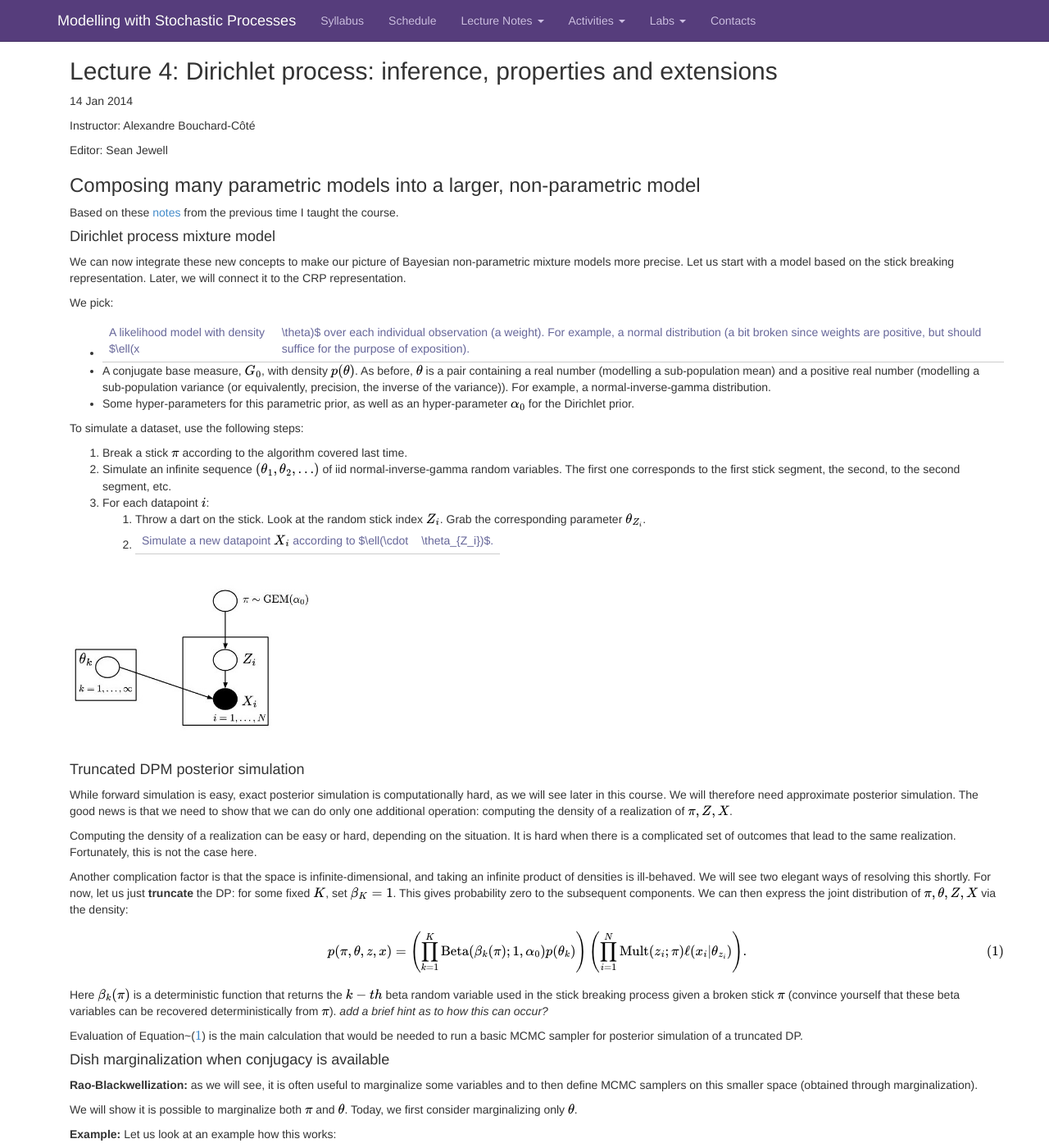
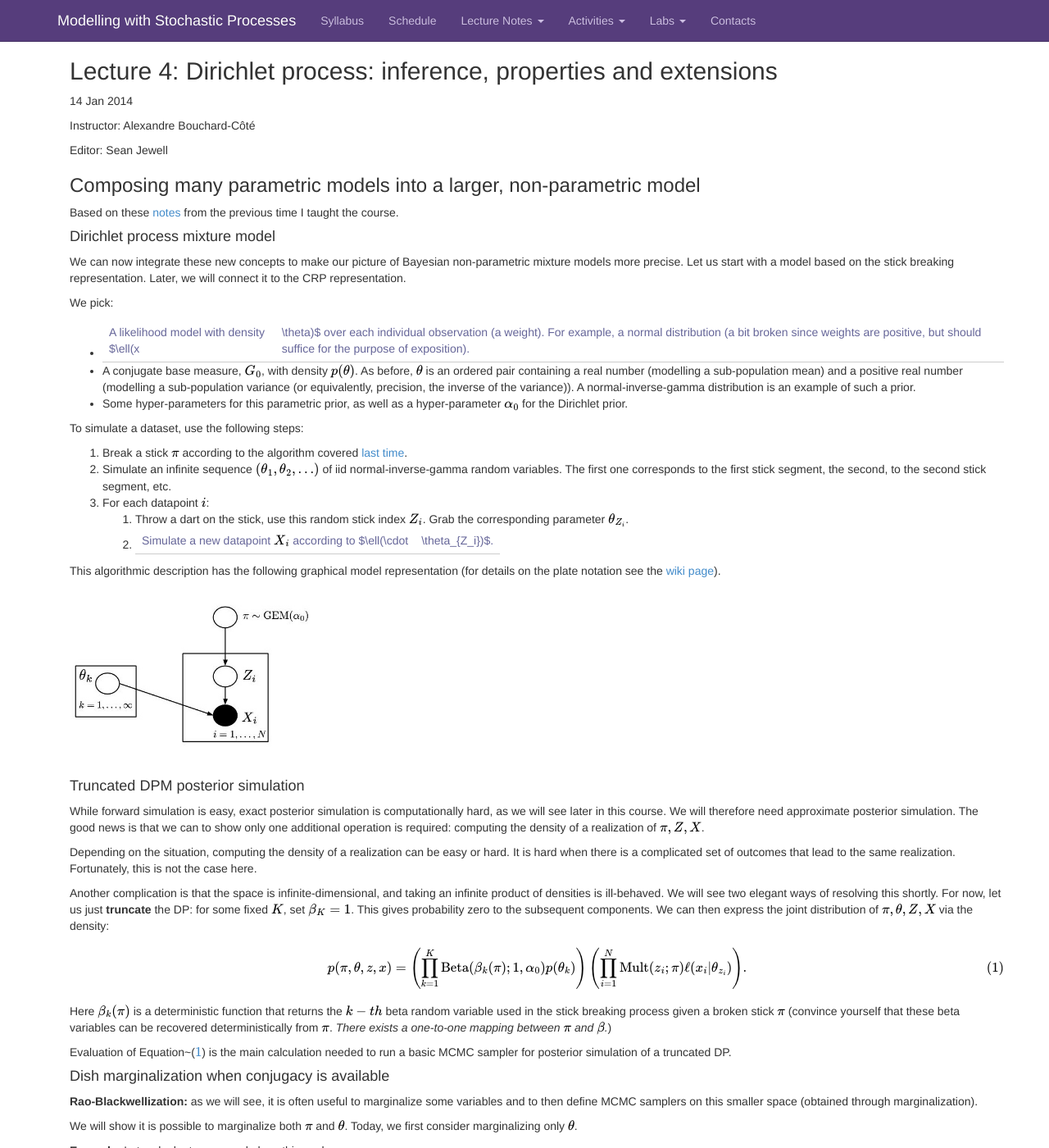
Before and after one commit to snowdj/stochastic_process_notes, a Jekyll site: the page built from _posts/2014-01-14-notes-lecture4.md, in a window 1280 px wide and 1400 px high. Shown: the whole window at 82% size. Built offline with Jekyll 4.4.1, drawn with Linux system fonts in a browser that asks for light colours; nearby versions of some CDN libraries; Markdown is read by kramdown in place of the engine named in the settings; formulas are drawn with MathJax 3; comment, search, counter and statistics services are not loaded; some of the changed text lies outside the part shown.

Commit message:
additional small edits, one more final commit on references and cleanup req’d

```diff
--- a/_posts/2014-01-14-notes-lecture4.md
+++ b/_posts/2014-01-14-notes-lecture4.md
@@ -19,34 +19,35 @@
 We pick:
 
 - A likelihood model with density $\ell(x|\theta)$ over each individual observation (a weight). For example, a normal distribution (a bit broken since weights are positive, but should suffice for the purpose of exposition).
-- A conjugate base measure, $G\_0$, with density $p(\theta)$. As before, $\theta$ is a pair containing a real number (modelling a sub-population mean) and a positive real number (modelling a sub-population variance (or equivalently, precision, the inverse of the variance)). For example, a normal-inverse-gamma distribution.
-- Some hyper-parameters for this parametric prior, as well as an hyper-parameter $\alpha\_0$ for the Dirichlet prior.
+- A conjugate base measure, $G\_0$, with density $p(\theta)$. As before, $\theta$ is an ordered pair containing a real number (modelling a sub-population mean) and a positive real number (modelling a sub-population variance (or equivalently, precision, the inverse of the variance)). A normal-inverse-gamma distribution is an example of such a prior.
+- Some hyper-parameters for this parametric prior, as well as a hyper-parameter $\alpha\_0$ for the Dirichlet prior.
 
 To simulate a dataset, use the following steps:
 
-1. Break a stick $\pi$ according to the algorithm covered last time.
-2. Simulate an infinite sequence $(\theta\_1, \theta\_2, \dots)$ of iid normal-inverse-gamma random variables. The first one corresponds to the first stick segment, the second, to the second segment, etc.
+1. Break a stick $\pi$ according to the algorithm covered [last time]({{ site.url }}/lecture/2014/01/12/notes-lecture3.html).
+2. Simulate an infinite sequence $(\theta\_1, \theta\_2, \dots)$ of iid normal-inverse-gamma random variables. The first one corresponds to the first stick segment, the second, to the second stick segment, etc.
 3. For each datapoint $i$:
-     1. Throw a dart on the stick. Look at the random stick index $Z\_i$. Grab the corresponding parameter $\theta\_{Z\_i}$.
+     1. Throw a dart on the stick, use this random stick index $Z\_i$. Grab the corresponding parameter $\theta\_{Z\_i}$.
      2. Simulate a new datapoint $X\_i$ according to $\ell(\cdot | \theta\_{Z\_i})$.
 
+This algorithmic description has the following graphical model representation (for details on the plate notation see the [wiki page](https://en.wikipedia.org/wiki/Plate_notation)).
 <img src="{{ site.url }}/images/dpm-gm.jpg" alt="DPMGM" style="width: 300px;"/>
 
 #### Truncated DPM posterior simulation
 
-While forward simulation is easy, exact posterior simulation is computationally hard, as we will see later in this course. We will therefore need approximate posterior simulation. The good news is that we need to show that we can do only one additional operation: computing the density of a realization of $\pi, Z, X$.
+While forward simulation is easy, exact posterior simulation is computationally hard, as we will see later in this course. We will therefore need approximate posterior simulation. The good news is that we can to show only one additional operation is required: computing the density of a realization of $\pi, Z, X$.
 
-Computing the density of a realization can be easy or hard, depending on the situation. It is hard when there is a complicated set of outcomes that lead to the same realization. Fortunately, this is not the case here.
+Depending on the situation, computing the density of a realization can be easy or hard. It is hard when there is a complicated set of outcomes that lead to the same realization. Fortunately, this is not the case here.
 
-Another complication factor is that the space is infinite-dimensional, and taking an infinite product of densities is ill-behaved. We will see two elegant ways of resolving this shortly. For now, let us just **truncate** the DP: for some fixed $K$, set $\beta\_K = 1$. This gives probability zero to the subsequent components. We can then express the joint distribution of $\pi, \theta, Z, X$ via the density:
+Another complication is that the space is infinite-dimensional, and taking an infinite product of densities is ill-behaved. We will see two elegant ways of resolving this shortly. For now, let us just **truncate** the DP: for some fixed $K$, set $\beta\_K = 1$. This gives probability zero to the subsequent components. We can then express the joint distribution of $\pi, \theta, Z, X$ via the density:
 
 \\begin{eqnarray}\label{eq:joint}
 p(\pi, \theta, z, x) = \left(\prod\_{k=1}^K \Beta(\beta\_k(\pi); 1, \alpha\_0) p(\theta\_k) \right) \left( \prod\_{i=1}^N \Mult(z\_i; \pi) \ell(x\_i | \theta\_{z\_i}) \right).
 \\end{eqnarray}
 
-Here $\beta\_k(\pi)$ is a deterministic function that returns the $k-th$ beta random variable used in the stick breaking process given a broken stick $\pi$ (convince yourself that these beta variables can be recovered deterministically from $\pi$). *add a brief hint as to how this can occur?*
+Here $\beta\_k(\pi)$ is a deterministic function that returns the $k-th$ beta random variable used in the stick breaking process given a broken stick $\pi$ (convince yourself that these beta variables can be recovered deterministically from $\pi$. *There exists a one-to-one mapping between $\pi$ and $\beta$.*)
 
-Evaluation of Equation~(\ref{eq:joint}) is the main calculation that would be needed to run a basic MCMC sampler for posterior simulation of a truncated DP.
+Evaluation of Equation~(\ref{eq:joint}) is the main calculation needed to run a basic MCMC sampler for posterior simulation of a truncated DP.
 
 #### Dish marginalization when conjugacy is available
 
@@ -83,7 +84,7 @@
 \int   p(\theta\_2) \ell(x\_2 | \theta\_2) \ell(x\_3 | \theta\_2) \ud \theta\_2.
 \\end{eqnarray}
 
-But this is just $m(x\_2, x\_3)$, which we can handle by conjugacy! Recall from last [lecture]({{ site.url }}/lecture/2014/01/02/notes-lecture2.html):
+But this is just $m(x\_2, x\_3)$, which we can handle by conjugacy! Recall from last [lecture]({{ site.url }}/lecture/2014/01/12/notes-lecture3.html):
 
 \\begin{eqnarray}
 m(x) & = & \frac{p\_{h}(z) \ell(x | z)}{p(z | x)} \\\\
@@ -128,17 +129,18 @@
 \P(\part(Z) = \part, X = x) & = & \label{eq:crp-joint} \CRP(\part(z); \alpha\_0) \left( \prod\_{B \in \part(z)} m(x\_B) \right)
 \\end{eqnarray}
 
-Surprisingly, we managed to get rid of all continuous latent variables! So in principle we could compute the exact posterior probability $\P(Z = z | X = x)$ by summing over all partitions $\part$. In practice, the number of partitions is super-exponential, so this is not practical for large problems. So we will still use an approximation algorithm such as MCMC. But the explicit exact formula can be useful on tiny examples, in particular for debugging approximation algorithms.
+Surprisingly, we managed to get rid of all continuous latent variables! So, in principle, we could compute the exact posterior probability $\P(Z = z | X = x)$ by summing over all partitions $\part$. In practice, the number of partitions is super-exponential, so this is not practical for large problems. As a result we use an approximation algorithm such as MCMC. But the explicit exact formula can be useful on tiny examples, in particular, for debugging approximation algorithms.
 
 ### Theoretical properties of DPs
 
-Let us look now at the theoretical justifications of some of the step we took in the previous argument. First, we will need yet another characterization/definition of the DP.
+Let us look now at the theoretical justifications of some of the steps we took in the previous argument. First, we will need yet another characterization/definition of the DP.
 
 #### FDDs of a DP
 
 Consider the following thought experiment:
 
-1. Let us fix a partition of $\Omega$, $A\_1, A\_2, A\_3$. <img src="{{ site.url }}/images/partition.jpg" alt="Drawing" style="width: 100px; float: right"/>
+1. Fix a partition of $\Omega$: $A\_1, A\_2, A\_3$.
+<img src="{{ site.url }}/images/partition.jpg" alt="Drawing" style="width: 100px; float: right"/>
 2. Imagine that we simulate a realization of $G$.
 3. Let us look at $G(A\_1)$. What is that? Just the sum of the heights of the sticks that fall in $A\_1$.
 4. Do the same for $A\_2, A\_3$. We get a triplet of positive real numbers $(A\_1, A\_2, A\_3)$.
@@ -149,7 +151,7 @@
 (G(A\_1), \dots, G(A\_m)) \sim \Dir(\alpha\_0 G\_0(A\_1), \dots, \alpha\_0 G\_0(A\_m)).
 \\end{eqnarray}
 
-**Question:** First, why is this declarative definition well-defined, in other words, why are we guaranteed that there exists a unique process that satisfies Equation~(\ref{eq:dp-marg})?
+**Question:** First, why is this declarative definition well-defined? In other words, why are we guaranteed that there exists a unique process that satisfies Equation~(\ref{eq:dp-marg})?
 
 **Answer:** This follows from the [Kolmogorov extension theorem](http://en.wikipedia.org/wiki/Kolmogorov_extension_theorem). We will revisit this theorem later in more detail, but informally it says that if we can show that the marginal specified by Equation~(\ref{eq:dp-marg}) are *consistent*, then existence and uniqueness of a process is guaranteed by the Kolmogorov extension theorem.
 
@@ -188,7 +190,7 @@
 ---
 
 **Proof:** Let $\theta > 0$ be an arbitrary scale parameter, and $Y\_i \sim \gammarv(\alpha\_0 G\_0(B\_i), \theta)$ be independent.
-We have from the lemma:
+From the lemma:
 \\begin{eqnarray}
 (V\_1, V\_2 + V\_3) &\deq \left(\frac{Y\_1}{\sum\_k Y\_k}, \frac{Y\_2 + Y\_3}{\sum\_k Y\_k}\right) \\
 &\deq \left(\frac{Y\_1}{\sum\_k Y\_k}, \frac{Y'}{\sum\_k Y\_k}\right) \\
@@ -209,7 +211,7 @@
 **Recall**:
 
 - since $G$ is a measure-valued random variable, we can sample random variables $\utheta$ from realizations of $G$, i.e. we define $\utheta$ by $\utheta | G \sim G$. <sub>Recall that the notation $\utheta | G \sim G$ means: for all bounded $h$, $\E[h(\utheta) | G] = \int h(x) G(\ud x) = \sum\_{c=1}^\infty \pi\_c h(\theta\_c)$ for $\pi\sim\gem(\alpha\_0)$ and $\theta\_c \sim G\_0$ independent.</sub>
-- we are using the underscore to differentiate the random variables $\theta\_i$ used in the stick breaking construction (types) from the samples $\utheta$ from the Dirichlet process (tokens).
+- we are using the underscore to differentiate the random variables $\theta\_i$ used in the stick breaking construction (types) from the samples $\utheta\_i$ from the Dirichlet process (tokens).
 - $\utheta = \theta\_x$ for a random $x$ sampled from a multinomial distribution with parameters given by the sticks $x\sim\mult(\pi)$.<sub>Note that finite multinomial distributions over $\{1, 2, \dots, K\}$ can be extended to distributions over the infinite list $\{1, 2, \dots\}$, in which case they take as parameters an infinite list of non-negative real numbers that sum to one (e.g.: sticks from the stick breaking construction). We saw in the first exercise how to sample from such generalized multinomials in practice.</sub>
 
 In this section we show that the Dirichlet process is conjugate in the following sense: $G | \utheta \sim \dirp(\alpha'\_0, G'\_0)$ for $\alpha'\_0, G'\_0$ defined below.
@@ -226,10 +228,10 @@
 **Proof:**
 Define the random variables $Z = (G(B\_1), \dots, G(B\_K))$ and $X = (\delta\_{\utheta(1)}(B\_1), \dots, \delta\_{\utheta(1)}(B\_K)$.  We have:
 \\begin{eqnarray}
-Z&\sim\dir(\alpha\_0G\_0(B\_1) , \dots, \alpha\_0G\_0(B\_K)) \\
+Z&\sim\dir(\alpha\_0G\_0(B\_1) , \dots, \alpha\_0G\_0(B\_K)) \\ \quad
 X | Z &\sim \mult(Z).
 \\end{eqnarray}
-The result therefore follows by standard Dirichlet-multinomial conjugacy.
+The result follows by standard Dirichlet-multinomial conjugacy.
 
 ---
 
```
Also changed, not shown: other parts of _posts/2014-01-14-notes-lecture4.md (+1 -1 lines).
